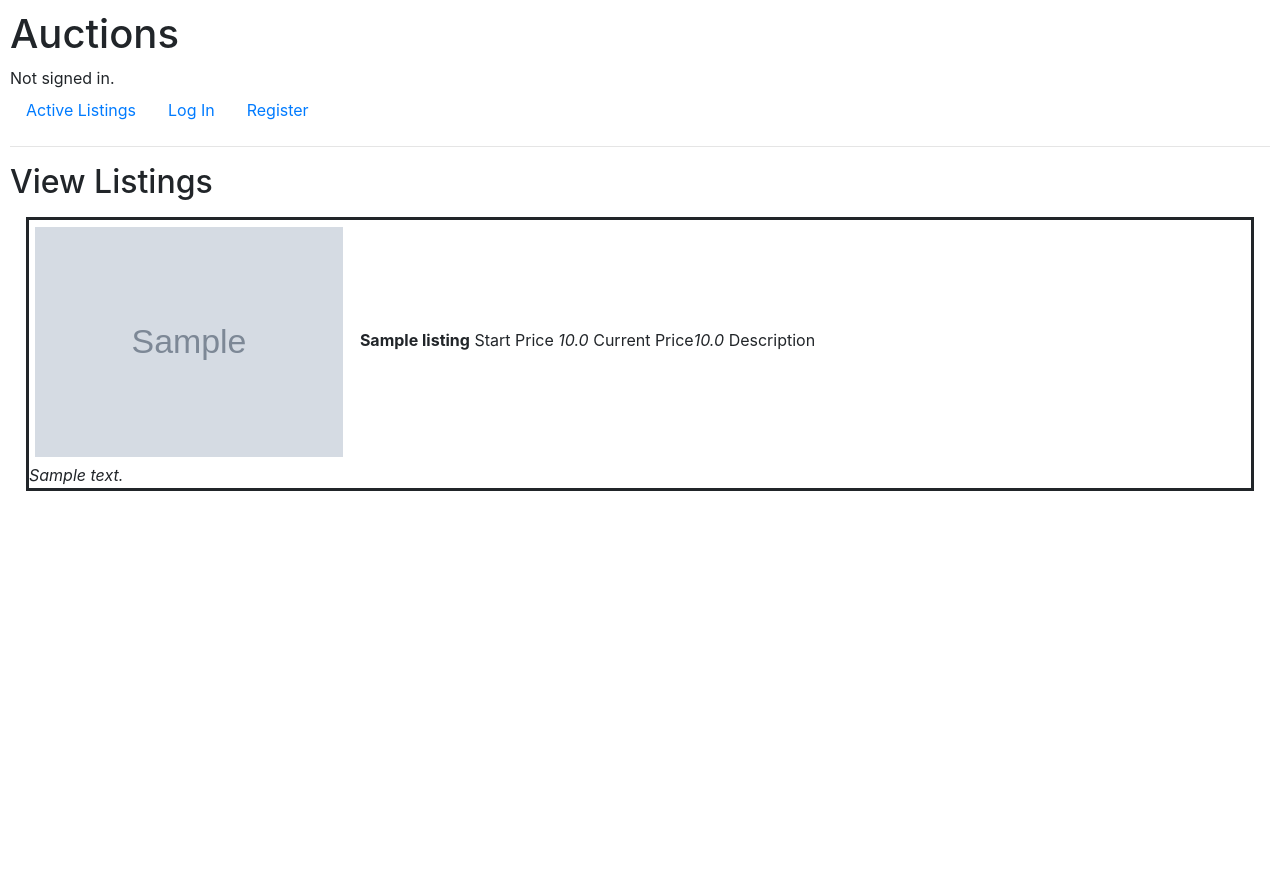
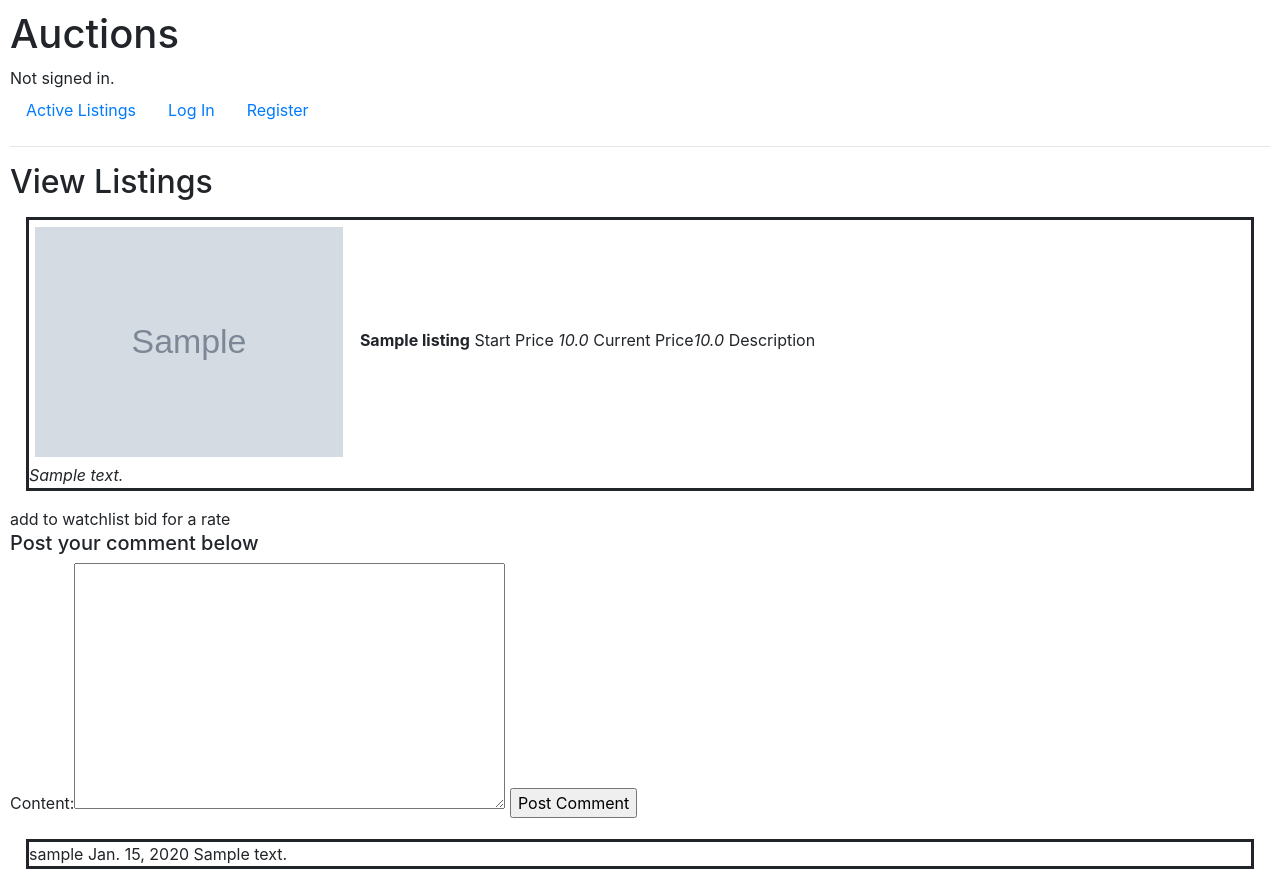
Before and after one commit to alwincodes/auction-site, a Django app: page /viewlisting/1 in a window 1280 px wide. Before the commit the page ends 491 px from the top, so only its background shows below. Run offline with Django 3.2, Linux system fonts and the light colour scheme; tables that the repository leaves empty hold one stand-in row (values such as "Sample post"); grey boxes marked "Sample" are stand-in pictures; some libraries are stand-ins or nearby versions.

Commit message:
added comment feature styling will be done later

```diff
--- a/auctions/models.py
+++ b/auctions/models.py
@@ -43,6 +43,6 @@ class Bids(models.Model):
 
 class Comments(models.Model):
     user = ForeignKey(User, on_delete=CASCADE, null=True)
-    listing = ForeignKey(Listing, on_delete=CASCADE, null=True)
+    listing = ForeignKey(Listing, on_delete=CASCADE, null=True, related_name="get_comments")
     content = models.TextField(max_length=200)
     date = models.DateField(default=now)
--- a/auctions/static/auctions/styles.css
+++ b/auctions/static/auctions/styles.css
@@ -14,7 +14,7 @@ body {
 .prod_info {
   display: inline;
   position: relative;
-
+  height: max-content;
   width: 30em;
   padding: 0.4em;
   margin: 0;
--- a/auctions/templates/auctions/layout.html
+++ b/auctions/templates/auctions/layout.html
@@ -25,6 +25,9 @@
                     <a class="nav-link" href="{% url 'addlisting' %}">Add Listing</a>
                 </li>
                 <li class="nav-item">
+                    <a class="nav-link" href="{% url 'watchlist' %}">watchlist</a>
+                </li>
+                <li class="nav-item">
                     <a class="nav-link" href="{% url 'logout' %}">Log Out</a>
                 </li>
             {% else %}
--- a/auctions/templates/auctions/viewlisting.html
+++ b/auctions/templates/auctions/viewlisting.html
@@ -14,5 +14,34 @@
             <i>{{prodinfo.description}}</i>
         </div>
     </div>
-{% endif %}
+     {% if creator == True %}
+     close Listings
+     {% elif watcher == True %}
+     remove from watchlist
+     bid for a rate
+     {% elif buyer == True %}
+     congrats you won the auctions
+     {% else %}
+     add to watchlist
+     bid for a rate
+     {% endif %}
+     <!--comment input-->
+    <h5>Post your comment below</h5>
+    <form action="{% url 'addcomment' prodinfo.id %}" method="post">
+        {% csrf_token %}
+        {{commentform}}
+        <input type="submit" value="Post Comment">
+    </form>
+
+    {% for comment in comments%}
+    <div class="products">
+        {{comment.user}}
+        {{comment.date}}
+        {{comment.content}}
+    </div>
+    {% empty %}
+    No comments so far!
+    {% endfor %}
+
+    {% endif %}
 {% endblock %}
--- a/auctions/urls.py
+++ b/auctions/urls.py
@@ -8,5 +8,9 @@ urlpatterns = [
     path("logout", views.logout_view, name="logout"),
     path("register", views.register, name="register"),
     path("addlisting", views.addListing, name="addlisting"),
-    path("viewlisting/<int:listingid>", views.seeListing, name="viewlisting")
+    path("viewlisting/<int:listingid>", views.seeListing, name="viewlisting"),
+    path("watchlist", views.watchlist, name="watchlist"),
+    path("comment/<int:id>", views.addComment, name="addcomment")
+
+
 ]
--- a/auctions/views.py
+++ b/auctions/views.py
@@ -13,6 +13,10 @@ class AddListingForm(ModelForm):
     class Meta:
         model = Listing
         fields = ['title', 'description', 'startPrice', 'category','imageUrl']
+class CommentForm(ModelForm):
+    class Meta:
+        model = Comments
+        fields = ['content']
 
 def index(request):
     listingData = Listing.objects.all()
@@ -96,6 +100,62 @@ def addListing(request):
 def seeListing(request, listingid):
     if(listingid != None):
         listingInfo = Listing.objects.get(pk = listingid)
+        comments = listingInfo.get_comments.all()
+        watcher = False
+        creator = False
+        buyer = False
+        """
+        More logic needs to be added
+
+        1 if user is logged then they can add watchlist / remove wishlist
+        2 sign in user can bid on item if price is larger than current offer
+        3 if owner of listing then ability to close it
+        4 ability to add comments
+        5 if a user won an auction it should say so
+
+        """
+        #checking if the user is logged in
+        if request.user != None:
+            if request.user in listingInfo.watchers.all():
+                watcher = True
+                print("current user is a watcher")
+
+            if request.user == listingInfo.creator:
+                creator = True
+                print("current user is the creator")
+                pass
+            if listingInfo.isActive == False and request.user == listingInfo.buyer:
+                buyer = True
+                print("current user got the auction")
+                pass
+
         return render(request, "auctions/viewlisting.html", {
-        "prodinfo" : listingInfo
+        "commentform" : CommentForm,
+        "prodinfo" : listingInfo,
+        "comments" : comments,
+        "creator" : creator,
+        "watcher" : watcher,
+        "buyer" : buyer
         })
+
+
+@login_required(login_url="login")
+def watchlist(request):
+    user = request.user
+    watchlist = user.watched_listings.all()
+    return render(request, "auctions/watchlist.html", {
+        "watchlist" : watchlist
+    })
+
+@login_required(login_url="login")
+def addComment(request, id):
+    if request.method == "POST":
+        listing = Listing.objects.get(id = id)
+        user = request.user
+        form = CommentForm(request.POST)
+        if form.is_valid:
+            data = form.save(commit=False)
+            data.user = user
+            data.listing = listing
+            data.save()
+            return HttpResponseRedirect(reverse("viewlisting", args=[id]))
```
Also changed, not shown: auctions/templates/auctions/watchlist.html (added, +12 -0 lines).
